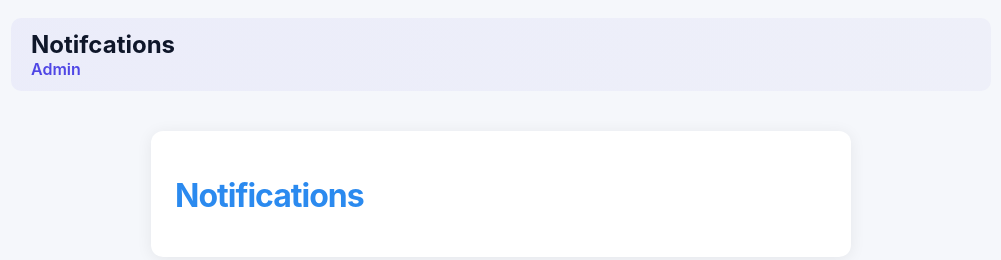
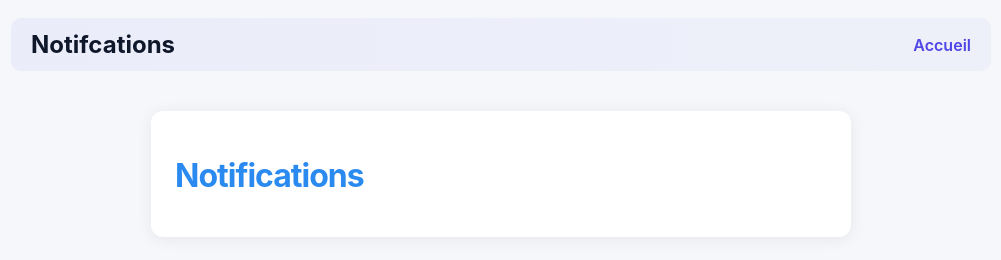
Before and after one commit to ObedBur/Association, a website: page Html/notification.html in a window 1280 px wide. Shown: the whole page, without its empty margins (139-1140 px from the left). Drawn offline with Linux system fonts and the light colour scheme.

Commit message:
add of some files

```diff
--- a/Html/notification.html
+++ b/Html/notification.html
@@ -12,7 +12,7 @@
         <h2>Notifcations</h2>
       </div>
 
-      <nav><a href="../Html/admin.html" class="liste-back">Admin</a></nav>
+      <nav><a href="../Html/index.html" class="liste-back">Accueil</a></nav>
     </nav>
   </header>
   <div class="notif-container">
--- a/css/style.css
+++ b/css/style.css
@@ -22,6 +22,11 @@ header{background:linear-gradient(90deg, rgba(79,70,229,0.06), rgba(67,56,202,0.
 header ul{list-style:none;padding:0;margin:0;display:flex;gap:16px;align-items:center}
 header li{color:var(--primary);font-weight:600}
 header li a{color:var(--primary);font-weight:600 ;text-decoration:none;}
+
+/* Ensure .my-header places title left and link/actions to the right */
+.my-header{display:flex;align-items:center;justify-content:space-between;width:100%}
+.my-header .block1{display:flex;align-items:center}
+.my-header nav, .my-header .block2{display:flex;align-items:center}
 
 /* Cards */
 .card{background:var(--card);padding:18px;border-radius:12px;box-shadow:0 8px 30px rgba(15,23,42,0.06);border:1px solid rgba(15,23,42,0.03);margin-bottom:18px}
```
